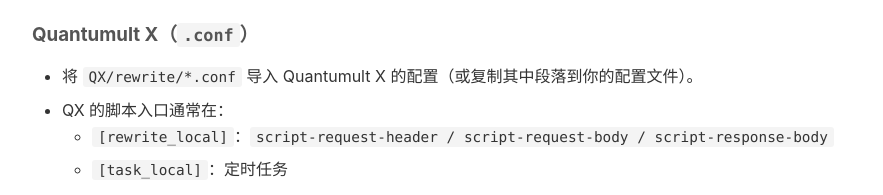
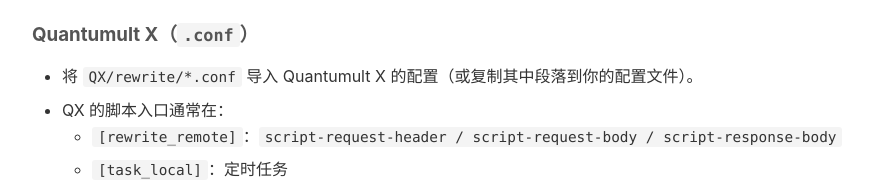
Before and after one commit to xiyan-99/vpn, a plain HTML site: page index.html in a window 1280 px wide. Shown: the part 3900-4095 px from the top of the page, without its empty margins (198-1081 px from the left). Drawn offline with Linux system fonts and the light colour scheme.

Commit message:
feat: up

```diff
--- a/index.html
+++ b/index.html
@@ -440,7 +440,7 @@
                 <li>将 <code>QX/rewrite/*.conf</code> 导入 Quantumult X 的配置（或复制其中段落到你的配置文件）。</li>
                 <li>QX 的脚本入口通常在：
                     <ul>
-                        <li><code>[rewrite_local]</code>：<code>script-request-header / script-request-body / script-response-body</code></li>
+                        <li><code>[rewrite_remote]</code>：<code>script-request-header / script-request-body / script-response-body</code></li>
                         <li><code>[task_local]</code>：定时任务</li>
                     </ul>
                 </li>
```
Also changed, not shown: 14 other files.
